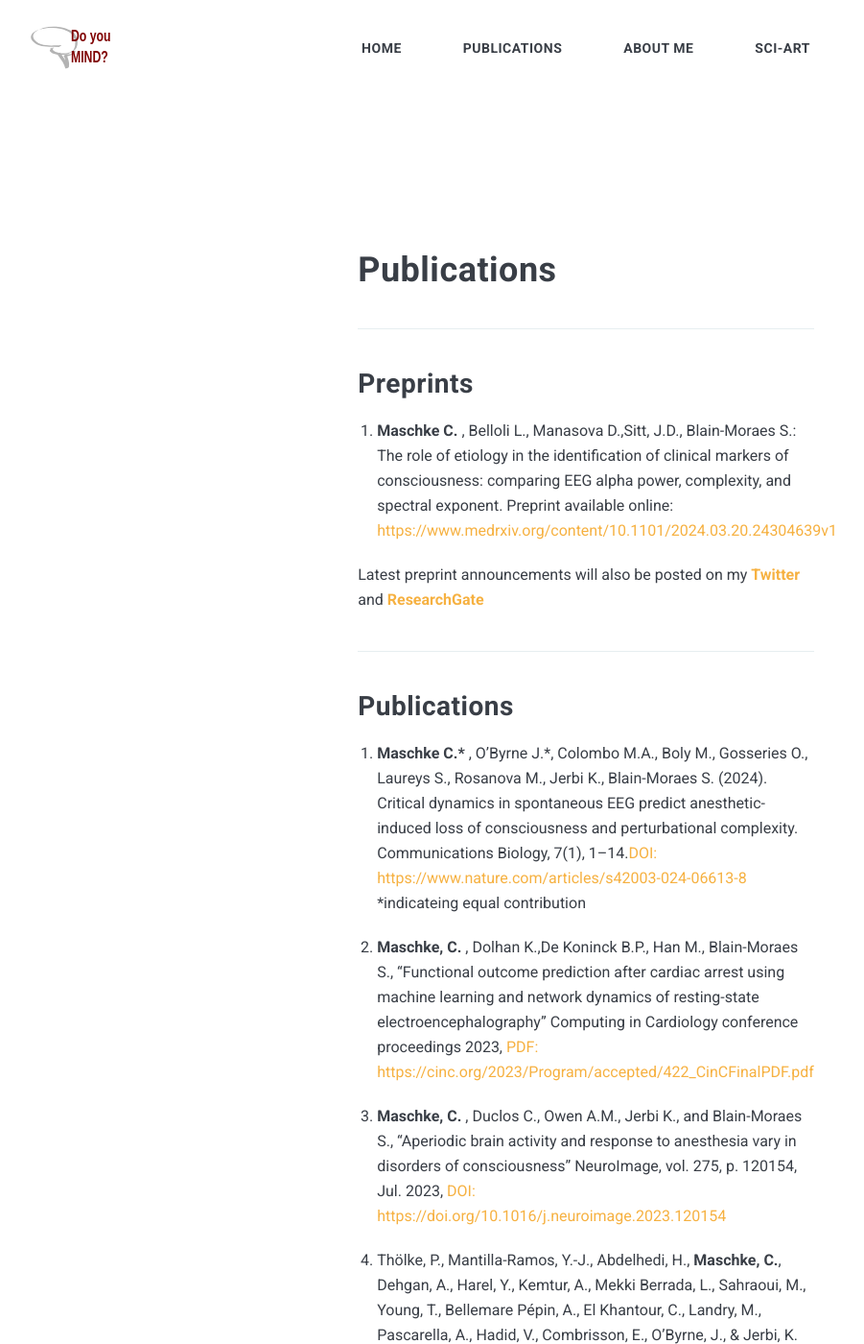
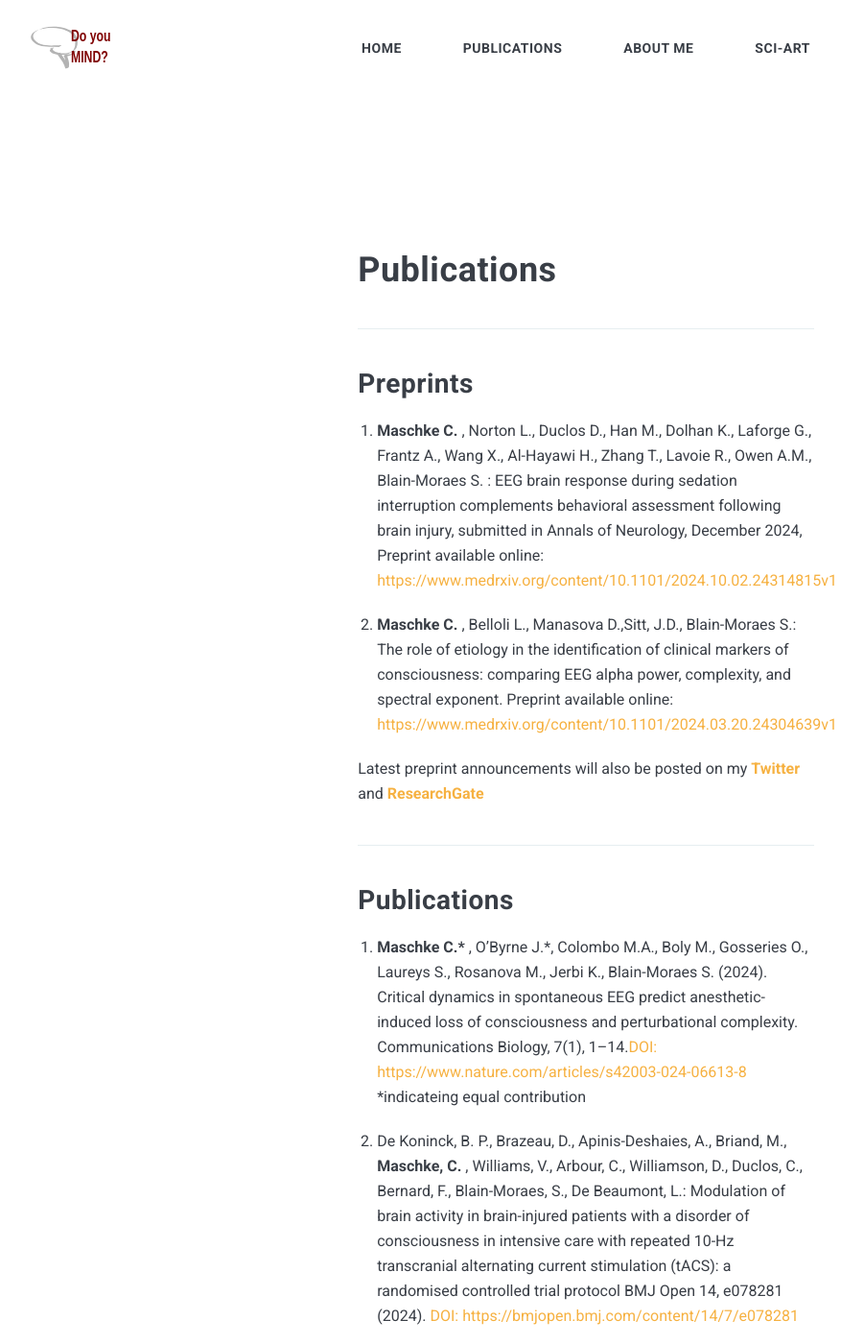
Before and after one commit to CharlotteMaschke/CharlotteMaschke.github.io, a Jekyll site: the page built from _pages/Publications.md, in a window 1280 px wide and 1400 px high. Shown: the whole window at 96% size, without its empty margins (29-930 px from the left). Built offline with Jekyll 4.4.1, drawn with Linux system fonts in a browser that asks for light colours; nearby versions of some CDN libraries; some of the changed text lies outside the part shown.

Commit message:
Update Publications.md

```diff
--- a/_pages/Publications.md
+++ b/_pages/Publications.md
@@ -10,7 +10,10 @@ permalink: /publications/
 
 ## Preprints
 
-1.  <strong> Maschke C. </strong> , Belloli L., Manasova D.,Sitt, J.D., Blain-Moraes S.: The role of etiology in the identification of clinical markers of consciousness: comparing EEG alpha power, complexity, and spectral exponent.
+1.	<strong> Maschke C. </strong> , Norton L., Duclos D., Han M., Dolhan K., Laforge G., Frantz A., Wang X., Al-Hayawi H., Zhang T., Lavoie R., Owen A.M., Blain-Moraes S. : EEG brain response during sedation interruption complements behavioral assessment following brain injury, submitted in Annals of Neurology, December 2024, Preprint available online: [https://www.medrxiv.org/content/10.1101/2024.10.02.24314815v1](https://www.medrxiv.org/content/10.1101/2024.10.02.24314815v1){:target="\_blank"}
+
+
+2.  <strong> Maschke C. </strong> , Belloli L., Manasova D.,Sitt, J.D., Blain-Moraes S.: The role of etiology in the identification of clinical markers of consciousness: comparing EEG alpha power, complexity, and spectral exponent.
 Preprint available online: [https://www.medrxiv.org/content/10.1101/2024.03.20.24304639v1](https://www.medrxiv.org/content/10.1101/2024.03.20.24304639v1){:target="\_blank"}
 
 
@@ -20,23 +23,24 @@ and <strong>[ResearchGate](https://www.researchgate.net/profile/Charlotte-Maschk
 ***
 ## Publications
 
-1.  <strong> Maschke C.* </strong> , O'Byrne J.*, Colombo M.A., Boly M., Gosseries O., Laureys S., Rosanova M., Jerbi K., Blain-Moraes S.
-(2024). Critical dynamics in spontaneous EEG predict anesthetic-induced loss of consciousness and perturbational complexity. Communications Biology, 7(1), 1–14.[DOI: https://www.nature.com/articles/s42003-024-06613-8](https://www.nature.com/articles/s42003-024-06613-8){:target="\_blank"}
+1.  <strong> Maschke C.* </strong> , O'Byrne J.*, Colombo M.A., Boly M., Gosseries O., Laureys S., Rosanova M., Jerbi K., Blain-Moraes S. (2024). Critical dynamics in spontaneous EEG predict anesthetic-induced loss of consciousness and perturbational complexity. Communications Biology, 7(1), 1–14.[DOI: https://www.nature.com/articles/s42003-024-06613-8](https://www.nature.com/articles/s42003-024-06613-8){:target="\_blank"}
 *indicateing equal contribution
 
-2. <strong> Maschke, C. </strong>, Dolhan K.,De Koninck B.P., Han M., Blain-Moraes S., “Functional outcome prediction after cardiac arrest using machine learning and network dynamics of resting-state electroencephalography” Computing in Cardiology conference proceedings 2023,
+2.	De Koninck, B. P., Brazeau, D., Apinis-Deshaies, A., Briand, M., <strong> Maschke, C. </strong>, Williams, V., Arbour, C., Williamson, D., Duclos, C., Bernard, F., Blain-Moraes, S., De Beaumont, L.: Modulation of brain activity in brain-injured patients with a disorder of consciousness in intensive care with repeated 10-Hz transcranial alternating current stimulation (tACS): a randomised controlled trial protocol BMJ Open 14, e078281 (2024).
+[DOI: https://bmjopen.bmj.com/content/14/7/e078281](https://bmjopen.bmj.com/content/14/7/e078281){:target="\_blank"}
+
+
+3. <strong> Maschke, C. </strong>, Dolhan K.,De Koninck B.P., Han M., Blain-Moraes S., “Functional outcome prediction after cardiac arrest using machine learning and network dynamics of resting-state electroencephalography” Computing in Cardiology conference proceedings 2023,
  [ PDF: https://cinc.org/2023/Program/accepted/422_CinCFinalPDF.pdf](https://cinc.org/2023/Program/accepted/422_CinCFinalPDF.pdf){:target="\_blank"}
 
-3. <strong> Maschke, C. </strong>, Duclos C., Owen A.M., Jerbi K., and Blain-Moraes S., “Aperiodic brain activity and response to anesthesia vary in disorders of consciousness” NeuroImage, vol. 275, p. 120154, Jul. 2023, [ DOI: https://doi.org/10.1016/j.neuroimage.2023.120154](https://doi.org/10.1016/j.neuroimage.2023.120154){:target="\_blank"}
+4. <strong> Maschke, C. </strong>, Duclos C., Owen A.M., Jerbi K., and Blain-Moraes S., “Aperiodic brain activity and response to anesthesia vary in disorders of consciousness” NeuroImage, vol. 275, p. 120154, Jul. 2023, [ DOI: https://doi.org/10.1016/j.neuroimage.2023.120154](https://doi.org/10.1016/j.neuroimage.2023.120154){:target="\_blank"}
 
-4. Thölke, P., Mantilla-Ramos, Y.-J., Abdelhedi, H., <strong> Maschke, C.</strong>, Dehgan, A., Harel, Y., Kemtur, A., Mekki Berrada, L., Sahraoui, M., Young, T., Bellemare Pépin, A., El Khantour, C., Landry, M., Pascarella, A., Hadid, V., Combrisson, E., O’Byrne, J., & Jerbi, K. (2023). Class imbalance should not throw you off balance: Choosing the right classifiers and performance metrics for brain decoding with imbalanced data. NeuroImage, 277, 120253. [DOI: https://doi.org/10.1016/j.neuroimage.2023.120253](https://doi.org/10.1016/j.neuroimage.2023.120253){:target="\_blank"}
+5. Thölke, P., Mantilla-Ramos, Y.-J., Abdelhedi, H., <strong> Maschke, C.</strong>, Dehgan, A., Harel, Y., Kemtur, A., Mekki Berrada, L., Sahraoui, M., Young, T., Bellemare Pépin, A., El Khantour, C., Landry, M., Pascarella, A., Hadid, V., Combrisson, E., O’Byrne, J., & Jerbi, K. (2023). Class imbalance should not throw you off balance: Choosing the right classifiers and performance metrics for brain decoding with imbalanced data. NeuroImage, 277, 120253. [DOI: https://doi.org/10.1016/j.neuroimage.2023.120253](https://doi.org/10.1016/j.neuroimage.2023.120253){:target="\_blank"}
 
-5.	<strong> Maschke, C.</strong>, Duclos, C., Blain-Moraes., S. (2022). Paradoxical markers of conscious levels: Effects of propofol on patients in disorders of consciousness.Paradoxical markers of conscious levels: Effects of propofol on patients in disorders of consciousness. Frontiers in Human Neuroscience, 16. [DOI: https://www.frontiersin.org/articles/10.3389/fnhum.2022.992649](https://www.frontiersin.org/articles/10.3389/fnhum.2022.992649){:target="\_blank"}
+6.	<strong> Maschke, C.</strong>, Duclos, C., Blain-Moraes., S. (2022). Paradoxical markers of conscious levels: Effects of propofol on patients in disorders of consciousness.Paradoxical markers of conscious levels: Effects of propofol on patients in disorders of consciousness. Frontiers in Human Neuroscience, 16. [DOI: https://www.frontiersin.org/articles/10.3389/fnhum.2022.992649](https://www.frontiersin.org/articles/10.3389/fnhum.2022.992649){:target="\_blank"}
 
-6.  Duclos, C., <strong> Maschke, C.</strong>, Mahdid Y., Nadin D., Rokos, A., Arbour, C., Badawy, M., Létourneau, J., Owen, A.M., Plourde, G., Blain-Moraes., S. (2022). Brain Responses to Propofol in Advance of Recovery From Coma and Disorders of Consciousness: A Preliminary Study. American Journal of Respiratory and Critical Care Medicine. 205(2):171-182.[ DOI: https://doi.org/10.1164/rccm.202105-1223OC](https://doi.org/10.1164/rccm.202105-1223OC){:target="\_blank"}
+7.  Duclos, C., <strong> Maschke, C.</strong>, Mahdid Y., Nadin D., Rokos, A., Arbour, C., Badawy, M., Létourneau, J., Owen, A.M., Plourde, G., Blain-Moraes., S. (2022). Brain Responses to Propofol in Advance of Recovery From Coma and Disorders of Consciousness: A Preliminary Study. American Journal of Respiratory and Critical Care Medicine. 205(2):171-182.[ DOI: https://doi.org/10.1164/rccm.202105-1223OC](https://doi.org/10.1164/rccm.202105-1223OC){:target="\_blank"}
 
-7.	Duclos, C., <strong> Maschke, C.</strong>, Mahdid, Y., Berkun, K., Castanheira, J. da S., Tarnal, V., Picton, P., Vanini, G., Golmirzaie, G., Janke, E., Avidan, M. S., Kelz, M. B., Liuzzi, L., Brookes, M. J., Mashour, G. A., & Blain-Moraes, S. (2021). Differential classification of states of consciousness using envelope- and phase-based functional connectivity. NeuroImage, 237, 118171. [ DOI: https://doi.org/10.1016/j.neuroimage.2021.118171](https://doi.org/10.1016/j.neuroimage.2021.118171){:target="\_blank"}
+8.	Duclos, C., <strong> Maschke, C.</strong>, Mahdid, Y., Berkun, K., Castanheira, J. da S., Tarnal, V., Picton, P., Vanini, G., Golmirzaie, G., Janke, E., Avidan, M. S., Kelz, M. B., Liuzzi, L., Brookes, M. J., Mashour, G. A., & Blain-Moraes, S. (2021). Differential classification of states of consciousness using envelope- and phase-based functional connectivity. NeuroImage, 237, 118171. [ DOI: https://doi.org/10.1016/j.neuroimage.2021.118171](https://doi.org/10.1016/j.neuroimage.2021.118171){:target="\_blank"}
 
-8.	Duclos, C., Norton, L., Laforge, G., Frantz, A., <strong> Maschke, C.</strong>, Badawy, M., Letourneau, J., Slessarev, M., Gofton, T., Debicki, D., Owen, A. M., & Blain-Moraes, S. (2020). Protocol for the Prognostication of Consciousness Recovery Following a Brain Injury. Frontiers in Human Neuroscience, 14. [ DOI:  https://doi.org/10.3389/fnhum.2020.582125]( https://doi.org/10.3389/fnhum.2020.582125){:target="\_blank"}
-
-9.	<strong> Maschke, C.</strong>, & Blain-Moraes, S. (2020). Time-resolved functional connectivity from high-density EEG for characterizing the level of consciousness in behaviorally unresponsive patients. 2020 IEEE International Conference on Systems, Man, and Cybernetics (SMC), 520–525. [DOI: https://doi.org/10.1109/SMC42975.2020.9282979](https://doi.org/10.1109/SMC42975.2020.9282979){:target="\_blank"}
+9.	Duclos, C., Norton, L., Laforge, G., Frantz, A., <strong> Maschke, C.</strong>, Badawy, M., Letourneau, J., Slessarev, M., Gofton, T., Debicki, D., Owen, A. M., & Blain-Moraes, S. (2020). Protocol for the Prognostication of Consciousness Recovery Following a Brain Injury. Frontiers in Human Neuroscience, 14. [ DOI:  https://doi.org/10.3389/fnhum.2020.582125]( https://doi.org/10.3389/fnhum.2020.582125){:target="\_blank"}
```
